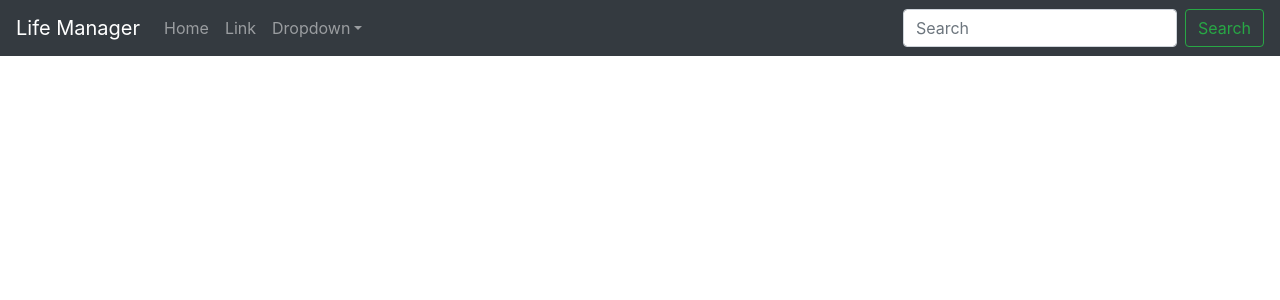
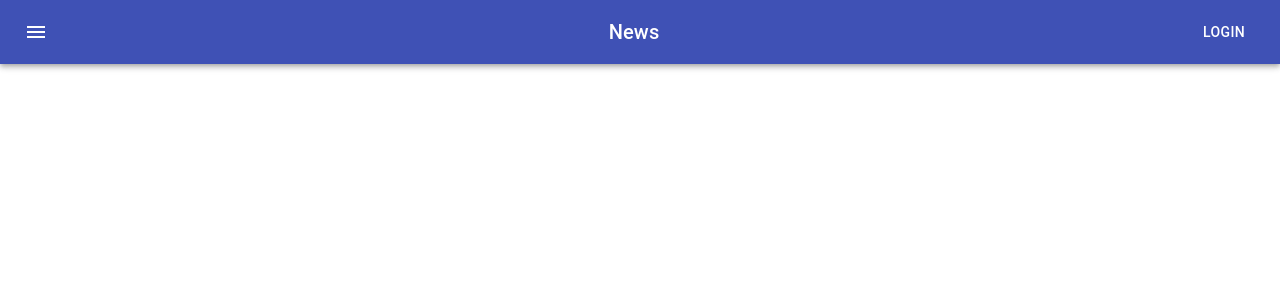
Before and after one commit to ferame/life-manager, a React (Create React App) app in the folder life-manager-web/: page / in a window 1280 px wide. Shown: the top 300 px of the page. Built offline with nearby package versions, Linux system fonts and the light colour scheme.

Commit message:
Changing to material.ui navigation bar

```diff
--- a/life-manager-web/package.json
+++ b/life-manager-web/package.json
@@ -3,6 +3,8 @@
   "version": "0.1.0",
   "private": true,
   "dependencies": {
+    "@material-ui/core": "^4.11.2",
+    "@material-ui/icons": "^4.11.2",
     "@reduxjs/toolkit": "^1.4.0",
     "@testing-library/jest-dom": "^5.11.0",
     "@testing-library/react": "^10.4.3",
--- a/life-manager-web/src/App.tsx
+++ b/life-manager-web/src/App.tsx
@@ -2,12 +2,14 @@
 // import logo from './logo.svg';
 // import { Counter } from './features/counter/Counter';
 import './App.css';
-import { TopMenuBar } from './components/TopMenuBar';
+// import { TopMenuBar } from './components/TopMenuBar';
+import TopBar from './components/TopBar';
 
 function App() {
   return (
     <div className="App">
-      <TopMenuBar/>
+      <TopBar/>
+      {/* <TopMenuBar/> */}
       {/* <header className="App-header"> */}
 
         {/* <img src={logo} className="App-logo" alt="logo" />
--- /dev/null
+++ b/life-manager-web/src/components/TopBar.tsx
@@ -0,0 +1,42 @@
+import React from 'react';
+import { createStyles, makeStyles, Theme } from '@material-ui/core/styles';
+import AppBar from '@material-ui/core/AppBar';
+import Toolbar from '@material-ui/core/Toolbar';
+import Typography from '@material-ui/core/Typography';
+import Button from '@material-ui/core/Button';
+import IconButton from '@material-ui/core/IconButton';
+import MenuIcon from '@material-ui/icons/Menu';
+
+const useStyles = makeStyles((theme: Theme) =>
+  createStyles({
+    root: {
+      flexGrow: 1,
+    },
+    menuButton: {
+      marginRight: theme.spacing(2),
+    },
+    title: {
+      flexGrow: 1,
+    },
+  }),
+);
+
+export default function TopBar() {
+    const classes = useStyles();
+
+    return (
+        <div className={classes.root}>
+        <AppBar position="static">
+            <Toolbar>
+            <IconButton edge="start" className={classes.menuButton} color="inherit" aria-label="menu">
+                <MenuIcon />
+            </IconButton>
+            <Typography variant="h6" className={classes.title}>
+                News
+            </Typography>
+            <Button color="inherit">Login</Button>
+            </Toolbar>
+        </AppBar>
+        </div>
+    );
+}
```
Also changed, not shown: 2 other files (tests, documents, lock files or other folders).
